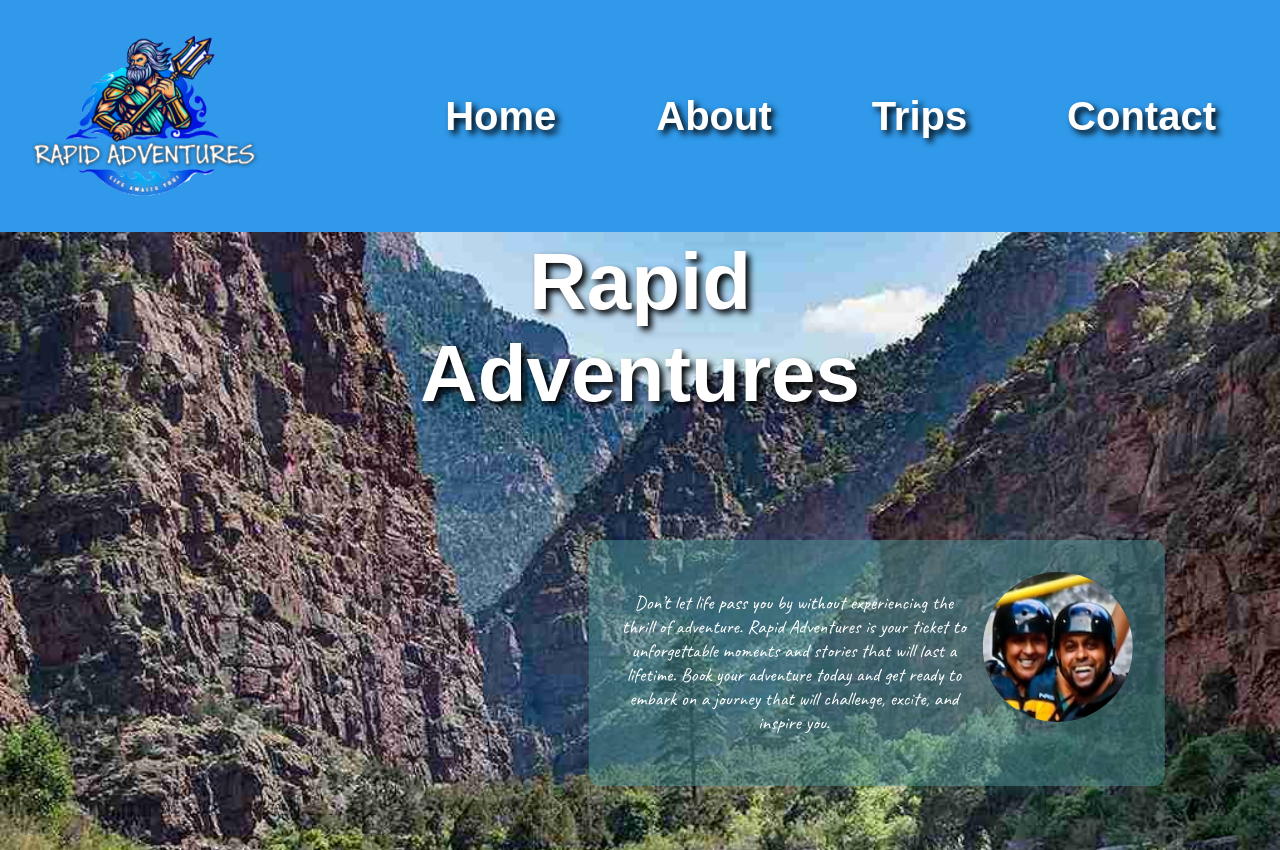
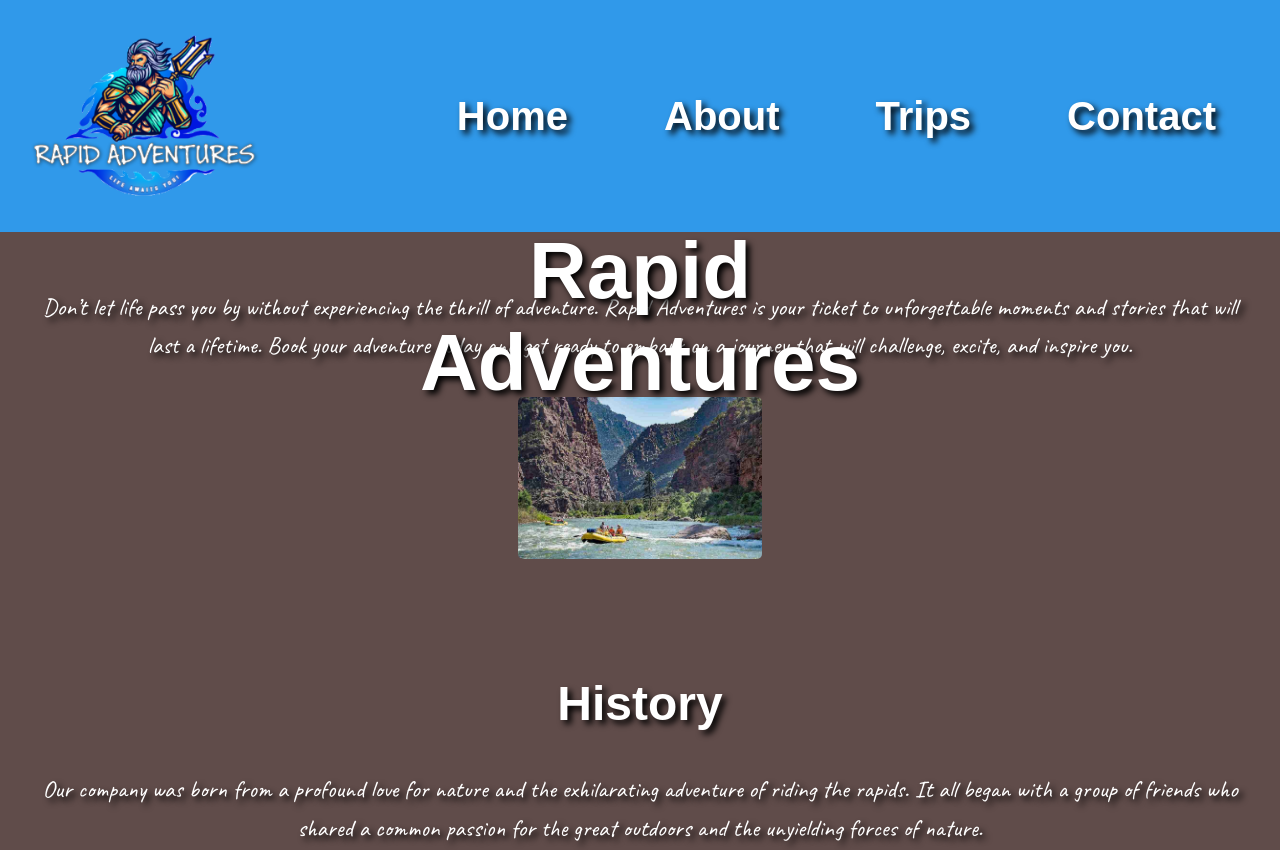
Before and after one commit to MBarker2BYU/wdd130, a plain HTML site: page wwr/about.html in a window 1280 px wide. Shown: the top 850 px of the page. Drawn offline with Linux system fonts and the light colour scheme; a web font is replaced by a local one.

Commit message:
Disaster

```diff
--- a/wwr/about.html
+++ b/wwr/about.html
@@ -18,47 +18,73 @@
     <header>
         <img src="images/Logo_Updated.png" alt="Rapid Adventures - Life Awaits You!" class="logo">
         <nav>
-            <a href="index.html">Home</a>
-            <a href="about.html">About</a>
-            <a href="trips.html">Trips</a>
-            <a href="contact.html">Contact</a>
+            <ul class="menu">
+            <li><a href="index.html">Home</a></li>
+            <li><a href="about.html">About</a></li>
+            <li><a href="trips.html">Trips</a></li>
+            <li><a href="contact.html">Contact</a></li>
+        </ul>
         </nav>
     </header>
     <main>
-        <div class="hero">
-            <img src="images/rapid_adventure4.jpg" alt="Rapid Adventure 4" width="1024" class="hero-img">
+        <section class="hero">
             <h1>Rapid Adventures</h1>
-            <article>
-                <img src="images/adventurers.jpg" alt="Adventurers" class="article-img">
+            <div class="abc">
+                <div>
+
                     <p>Don’t let life pass you by without experiencing the thrill of adventure.
                         Rapid Adventures is your ticket to unforgettable moments and stories that
                         will last a lifetime. Book your adventure today and get ready to embark on a
-                    journey that will challenge, excite, and inspire you.</p>
-            </article>
+                        journey that will challenge, excite, and inspire you.
+                    </p>
                 </div>
-        <section>
+                <div>
+                    <img src="images/rapid_adventure4.jpg" alt="Rapid Adventure 4" width="1024" class="hero-img">
+                </div>
+            </div>
+        </section>
+        <section class = "history" >
             <h2>History</h2>
-            <p>Our company was born from a profound love for nature and the exhilarating adventure of
+            <div class="history-content">
+                <p class="history-1">Our company was born from a profound love for nature and the exhilarating adventure of
                     riding the rapids. It all began with a group of friends who shared a common passion
-                for the great outdoors and the unyielding forces of nature. Every weekend, they would
+                    for the great outdoors and the unyielding forces of nature. </p>
+                <img src="./images/rapid_adventure1.jpg" alt="History Image">
+                <p class="history-2">Every weekend, they would
                     find themselves drawn to the winding rivers, seeking the thrill and tranquility that only a day
                 navigating the currents could provide.</p>
+            </div>
         </section>
 
-        <section>
+        <section class="adventure">
             <h2>Life Awaits You!</h2>
-            <img src="images/rapid_adventure1.jpg" alt="Rapid Adventure 1" width="1280" class="center">
-            <img src="images/rapid_adventure2.jpg" alt="Rapid Adventure 2" width="1280" class="center">
-            <img src="images/rapid_adventure3.jpg" alt="Rapid Adventure 3" width="1280" class="center">
-            <img src="images/rapid_adventure5.jpg" alt="Rapid Adventure 4" width="1280" class="center">
-            <img src="images/rapid_adventure6.jpg" alt="Rapid Adventure 5" width="1280" class="center">
+            <div class="galley">
+                <div>
+                    <img src="images/rapid_adventure2.jpg" alt="Rapid Adventure 2">
+                    <p>Lorem ipsum dolor sit amet.</p>
+                </div>
+                <div>
+                    <img src="images/rapid_adventure3.jpg" alt="Rapid Adventure 3">
+                    <p>Lorem ipsum dolor sit amet.</p>
+                </div>
+                <div>
+                    <img src="images/rapid_adventure5.jpg" alt="Rapid Adventure 4">
+                    <p>Lorem ipsum dolor sit amet.</p>
+                </div>
+                <div>
+                    <img src="images/rapid_adventure6.jpg" alt="Rapid Adventure 5">
+                    <p>Lorem ipsum dolor sit amet.</p>
+                </div>
+            </div>
         </section>
     </main>
     <footer>
-        <p>© 2025 Rapid Adventures. | Matthew D. Barker </p>
+        <p>&COPY 2025 Rapid Adventures. | Matthew D. Barker </p>
+        <Div class="social-icons">
             <a href="#"><img src="images/facebook.png" alt="Facebook" width="32"></a>
             <a href="#"><img src="images/x_icon.png" alt="X" width="32"></a>
             <a href="#"><img src="images/instagram.png" alt="Instagram" width="32"></a>
+        </Div>
     </footer>
 </body>
 
--- a/wwr/styles/rafting.css
+++ b/wwr/styles/rafting.css
@@ -29,16 +29,29 @@
   background-color: var(--accent1_color);
   color: var(--secondary_color);
   padding: 1rem;
-    display: flex;
+  display: grid;
+  grid-template-columns: 1fr auto;
   align-items: center;
-    justify-content: space-between;
+  justify-content: space-around;
 }
 
 header .logo {
   height: 200px;
 }
 
-  nav a {
+.menu{
+  display: flex;
+	flex-wrap: wrap;
+	list-style: none;
+	padding: 0;
+	font-family:var(--heading_font);
+}
+
+.menu li{
+  flex: 1 1 auto;
+}
+
+.menu a {
   color: var(--color_white);
   text-shadow: 4px 4px 6px var(--shadow_color);
   margin: 0 3rem;
@@ -48,8 +61,9 @@
   font-size: 2.5rem;
 }
 
-  nav a:hover {
+.menu a:hover {
   color: var(--secondary_color);
+  text-shadow: 4px 4px 6px var(--color_white);
 }
 
 .hero {
@@ -59,9 +73,9 @@
 }
 
 .hero-img {
-    width: 100%;
+  width: 20%;
   height: auto;
-    display: block;
+  border-radius: 5px;
 }
 
 .hero h1 {
@@ -74,26 +88,9 @@
   color: var(--color_white);
 }
 
-  article {
-    position: absolute;
-    bottom: 35%;
-    left: 55%;
-    transform: translateX(-20%);
-    background-color: var(--transparent_secondary_color);
-    padding: 2rem;
-    border-radius: 12px;
-    color: var(--color_white);
-    max-width: 600px;
-    text-align: center;
-    font-size: 1.2rem;
-  }
-
-  .article-img {
-    float: right;
-    margin-left: 1rem;
-    border-radius: 50%;
-    width: 150px;
-    height: 150px;
+abc{
+  display: grid;
+  grid-template-columns: auto 1fr;
 }
 
 section {
```
Lines whose indentation alone changed are shown as unchanged.
